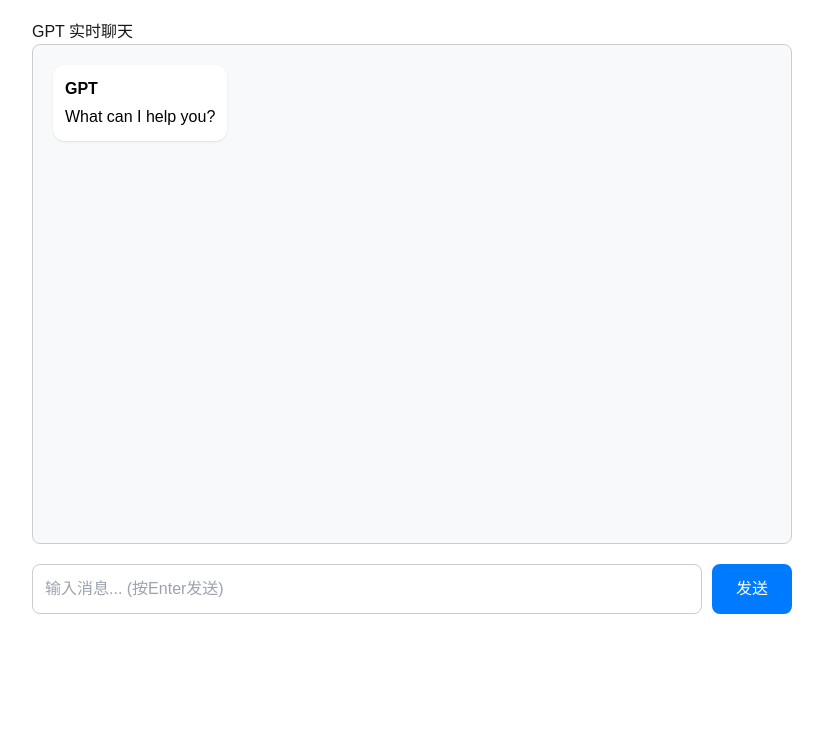
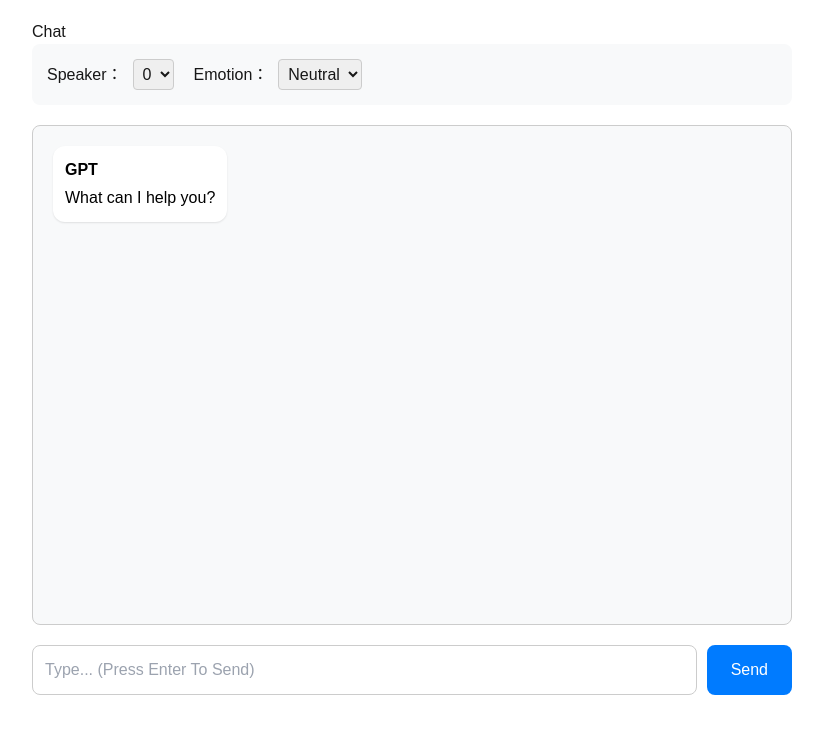
Before and after one commit to shaowanwan/gpt-voice-front, a Next.js app: page /chat in a window 1280 px wide. Shown: the top 734 px of the page, without its empty margins (228-1051 px from the left). Built offline with nearby package versions, Linux system fonts and the light colour scheme.

Commit message:
change it

```diff
--- a/src/app/chat/page.js
+++ b/src/app/chat/page.js
@@ -9,10 +9,25 @@ export default function Chat() {
     ]);
     const [input, setInput] = useState('');
     const [loading, setLoading] = useState(false);
+    const [speaker, setSpeaker] = useState(0);
+    const [emotion, setEmotion] = useState('Neutral');
     const audioRef = useRef(null);
     const [audioLoading, setAudioLoading] = useState(false);
     const [currentAudioPath, setCurrentAudioPath] = useState(null);
-    const API_BASE_URL = 'http://192.168.2.110:5001';
+    const API_BASE_URL = 'http://localhost:5001';
+
+    // 说话人选项
+    const speakers = [
+        { id: 0, name: '0' },
+    ];
+
+    // 情感选项
+    const emotions = [
+        { id: 'Neutral', name: 'Neutral' },
+        { id: 'Happy', name: 'Happy' },
+        { id: 'Sad', name: 'Sad' },
+        { id: 'Angry', name: 'Angry' },
+    ];
 
     const playAudio = async (audioPath) => {
         if (!audioPath) return;
@@ -37,7 +52,7 @@ export default function Chat() {
                 }
             }
         } catch (err) {
-            console.error('音频播放失败:', err);
+            console.error('Play audio failed:', err);
         } finally {
             setAudioLoading(false);
         }
@@ -48,7 +63,7 @@ export default function Chat() {
         const audio = audioRef.current;
         if (audio) {
             const handleError = (e) => {
-                console.error('音频错误:', e);
+                console.error('Audio error:', e);
                 setAudioLoading(false);
             };
 
@@ -69,6 +84,8 @@ export default function Chat() {
         try {
             const res = await axios.post(`${API_BASE_URL}/gpt`, {
                 prompt: newMessages.map((msg) => `${msg.role}: ${msg.content}`).join('\n'),
+                speaker: speaker,
+                emotion: emotion
             });
 
             // 添加助手消息到聊天记录
@@ -88,7 +105,7 @@ export default function Chat() {
             console.error('Error:', err);
             const errorMessage = {
                 role: 'assistant',
-                content: '请求失败，请检查后端是否正常运行。'
+                content: 'Fail'
             };
             setMessages([...newMessages, errorMessage]);
         } finally {
@@ -105,7 +122,49 @@ export default function Chat() {
 
     return (
         <div style={{ padding: '20px', fontFamily: 'Arial', maxWidth: '800px', margin: '0 auto' }}>
-            <h1>GPT 实时聊天</h1>
+            <h1>Chat</h1>
+            {/* 控制面板 */}
+            <div style={{
+                marginBottom: '20px',
+                padding: '15px',
+                backgroundColor: '#f8f9fa',
+                borderRadius: '8px',
+                display: 'flex',
+                gap: '20px'
+            }}>
+                <div>
+                    <label style={{ marginRight: '10px' }}>Speaker：</label>
+                    <select
+                        value={speaker}
+                        onChange={(e) => setSpeaker(e.target.value)}
+                        style={{
+                            padding: '5px',
+                            borderRadius: '4px',
+                            border: '1px solid #ccc'
+                        }}
+                    >
+                        {speakers.map(s => (
+                            <option key={s.id} value={s.id}>{s.name}</option>
+                        ))}
+                    </select>
+                </div>
+                <div>
+                    <label style={{ marginRight: '10px' }}>Emotion：</label>
+                    <select
+                        value={emotion}
+                        onChange={(e) => setEmotion(e.target.value)}
+                        style={{
+                            padding: '5px',
+                            borderRadius: '4px',
+                            border: '1px solid #ccc'
+                        }}
+                    >
+                        {emotions.map(e => (
+                            <option key={e.id} value={e.id}>{e.name}</option>
+                        ))}
+                    </select>
+                </div>
+            </div>
             <div
                 style={{
                     border: '1px solid #ccc',
@@ -138,7 +197,7 @@ export default function Chat() {
                             }}
                         >
                             <div style={{ fontWeight: 'bold', marginBottom: '4px' }}>
-                                {msg.role === 'user' ? '用户' : 'GPT'}
+                                {msg.role === 'user' ? 'User' : 'GPT'}
                             </div>
                             <div style={{ wordBreak: 'break-word' }}>{msg.content}</div>
                             {msg.audioPath && (
@@ -156,7 +215,7 @@ export default function Chat() {
                                         opacity: audioLoading && currentAudioPath === msg.audioPath ? 0.6 : 1,
                                     }}
                                 >
-                                    {audioLoading && currentAudioPath === msg.audioPath ? '加载中...' : '播放音频'}
+                                    {audioLoading && currentAudioPath === msg.audioPath ? 'Loading...' : 'Play'}
                                 </button>
                             )}
                         </div>
@@ -169,7 +228,7 @@ export default function Chat() {
                     value={input}
                     onChange={(e) => setInput(e.target.value)}
                     onKeyPress={handleKeyPress}
-                    placeholder="输入消息... (按Enter发送)"
+                    placeholder="Type... (Press Enter To Send)"
                     style={{
                         flex: 1,
                         padding: '12px',
@@ -193,7 +252,7 @@ export default function Chat() {
                     }}
                     disabled={loading}
                 >
-                    {loading ? '发送中...' : '发送'}
+                    {loading ? 'Sending...' : 'Send'}
                 </button>
             </div>
             <audio
```
